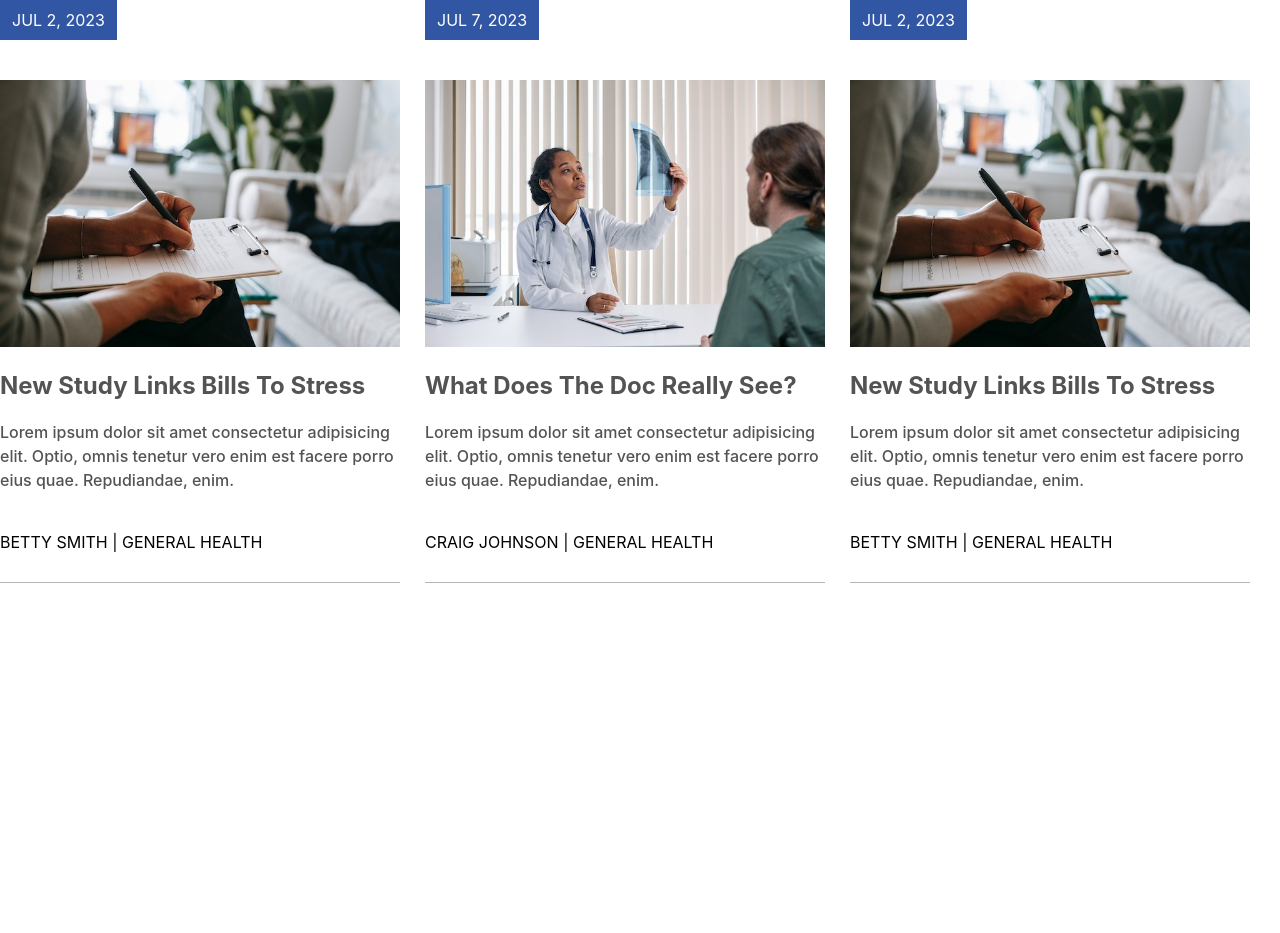
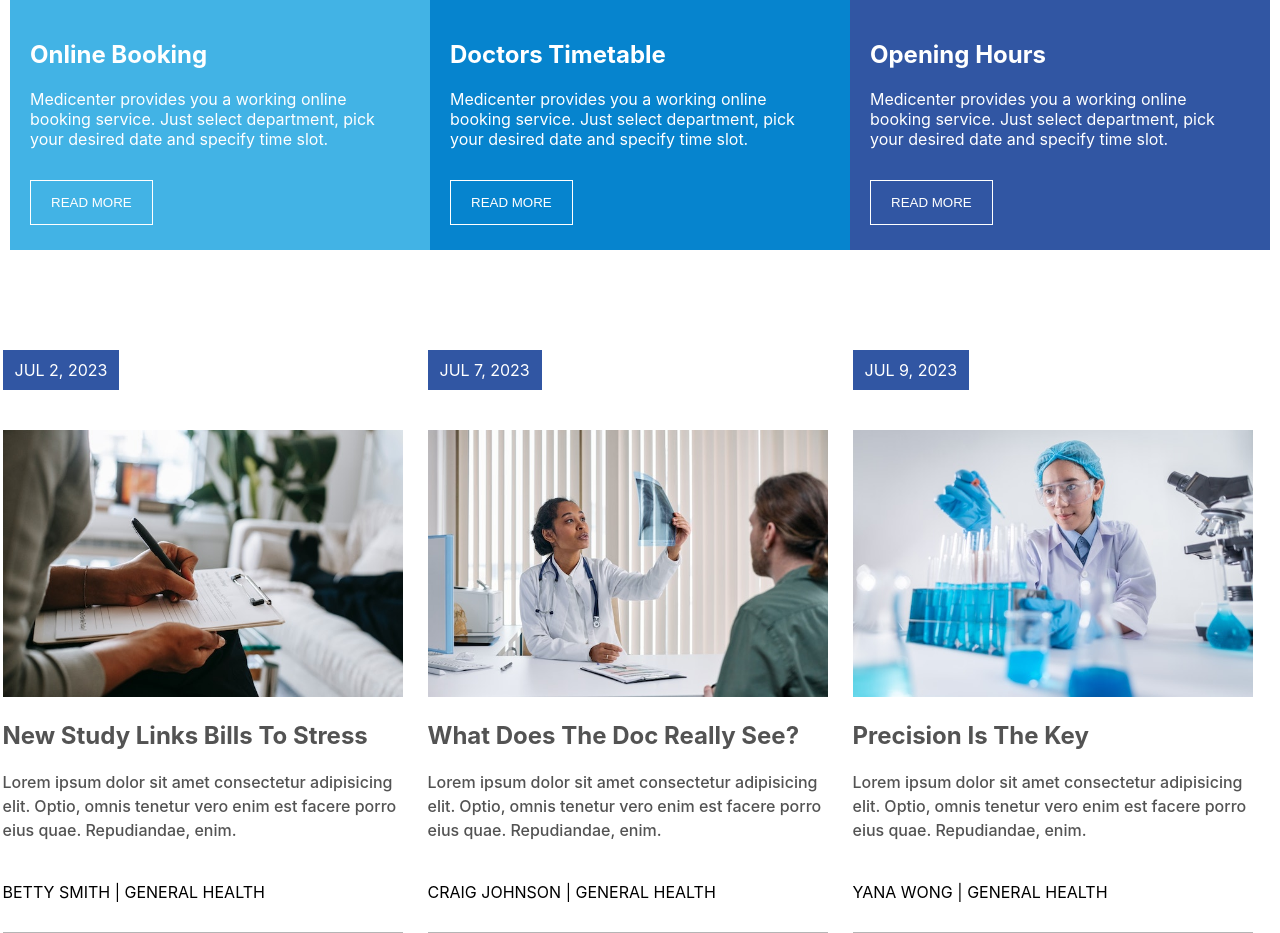
Before and after one commit to aarongraham518/webrns, a React (Create React App) app: page / in a window 1280 px wide. Before the commit the page ends 800 px from the top, so only its background shows below. Built offline with nearby package versions, Linux system fonts and the light colour scheme.

Commit message:
added features to production

```diff
--- a/src/App.css
+++ b/src/App.css
@@ -1,11 +1,18 @@
 .BannerCardContainer {
-  border: 1px solid black;
+  /* border: 1px solid black; */
   display: flex;
   justify-content: center;
+  margin: 0 0 100px 0;
 }
 
 .App {
-  text-align: center;
+  /* text-align: center; */
+}
+
+.innerWrapper{
+  /* border: 1px solid black; */
+  display: flex;
+  justify-content: center;
 }
 
 .App-logo {
--- a/src/App.tsx
+++ b/src/App.tsx
@@ -1,12 +1,36 @@
-// import './App.css';
+import './App.css';
 import { BannerCard } from './components/BannerCard/BannerCard';
 import { NewsCard } from './components/NewsCard/NewsCard';
 import billsImage from '../src/assets/images/bills.jpg';
 import xraysImage from '../src/assets/images/xrays.jpg';
+import medImage from '../src/assets/images/medtest.jpg';
 
 function App() {
   return (
     <div className="App">
+      <div className="innerWrapper">
+      <div className="BannerCardContainer">
+      <BannerCard
+        heading={"Online Booking"}
+        backgroundColor={'lightBlue'}
+        paragraph={'Medicenter provides you a working online booking service. Just select department, pick your desired date and specify time slot.'}
+        buttonText={'READ MORE'}
+       />
+      <BannerCard
+        heading={"Doctors Timetable"}
+        backgroundColor={'midBlue'}
+        paragraph={'Medicenter provides you a working online booking service. Just select department, pick your desired date and specify time slot.'}
+        buttonText={'READ MORE'}
+      />
+      <BannerCard
+        heading={"Opening Hours"}
+        backgroundColor={'darkBlue'}
+        paragraph={'Medicenter provides you a working online booking service. Just select department, pick your desired date and specify time slot.'}
+        buttonText={'READ MORE'}
+      />
+     </div>
+      </div>
+      <div className="innerWrapper">
         <NewsCard
           date={'JUL 2, 2023'}
           image={billsImage}
@@ -32,16 +56,18 @@ function App() {
         />
 
         <NewsCard
-        date={'JUL 2, 2023'}
-        image={billsImage}
-        heading={'New Study Links Bills To Stress'}
+          date={'JUL 9, 2023'}
+          image={medImage}
+          heading={'Precision Is The Key'}
           paragraph='Lorem ipsum dolor sit amet consectetur
                 adipisicing elit. Optio, omnis tenetur
                 vero enim est facere porro eius quae.
                 Repudiandae, enim.'
-        author={'BETTY SMITH'}
+          author={'YANA WONG'}
           category={'GENERAL HEALTH'}
         />
+      </div>
+
     </div>
   );
 }
--- a/src/components/BannerCard/BannerCard.module.css
+++ b/src/components/BannerCard/BannerCard.module.css
@@ -20,7 +20,7 @@
     font-family: Arial, Helvetica, sans-serif;
 }
 .lightBlue{
-    max-width: 400px;
+    max-width: 420px;
     min-width: 300px;
     width: 100%;
     height: 250px;
@@ -28,7 +28,7 @@
 }
 
 .midBlue{
-    max-width: 400px;
+    max-width: 420px;
     min-width: 300px;
     width: 100%;
      height: 250px;
@@ -36,7 +36,9 @@
 }
 
 .darkBlue{
-    width: 300px;
-    height: 250px;
+    max-width: 420px;
+    min-width: 300px;
+    width: 100%;
+     height: 250px;
     background-color: #3156a3;
 }
```
Also changed, not shown: src/assets/images/medtest.jpg (added). Lines whose indentation alone changed are shown as unchanged.
